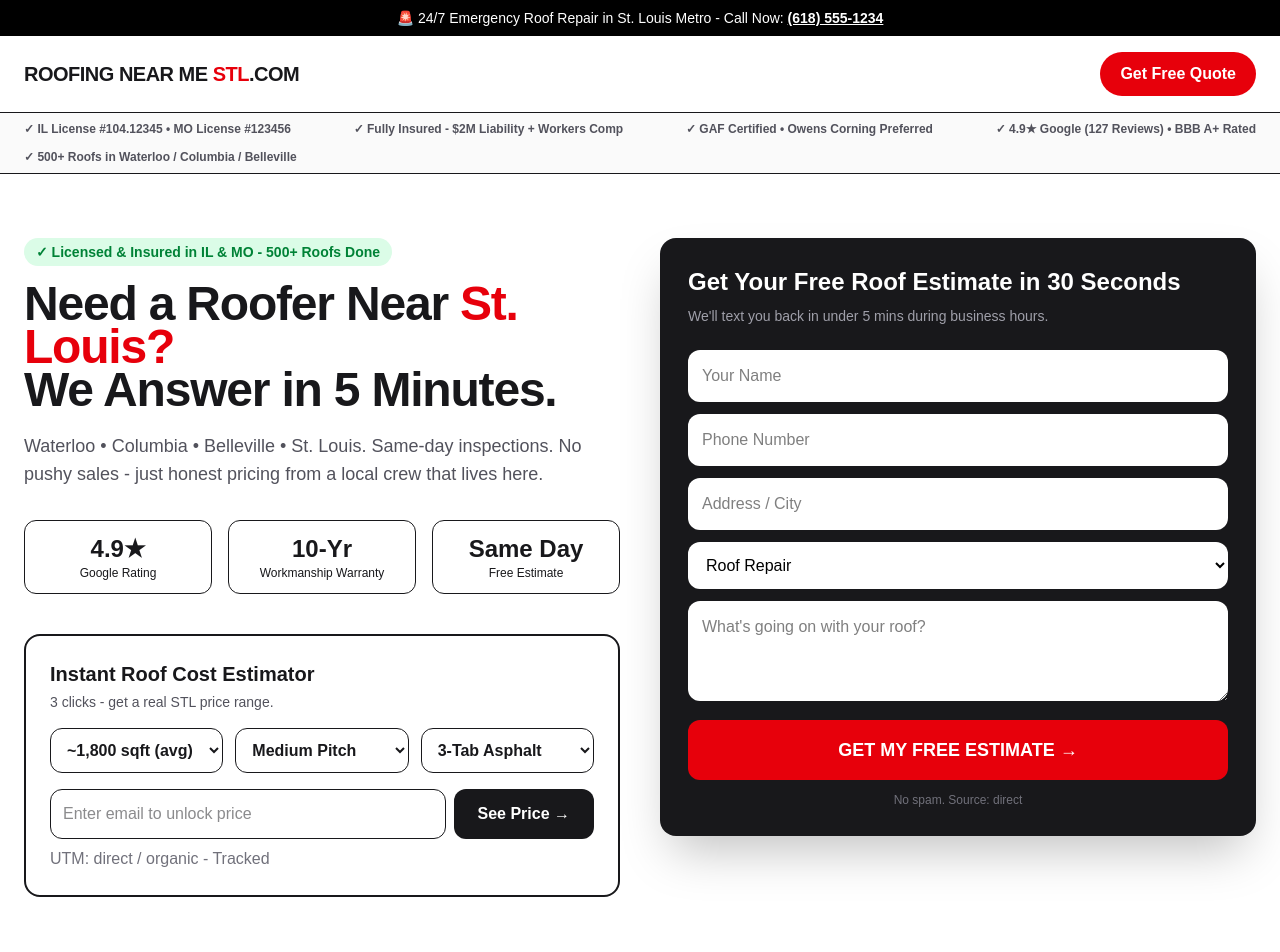
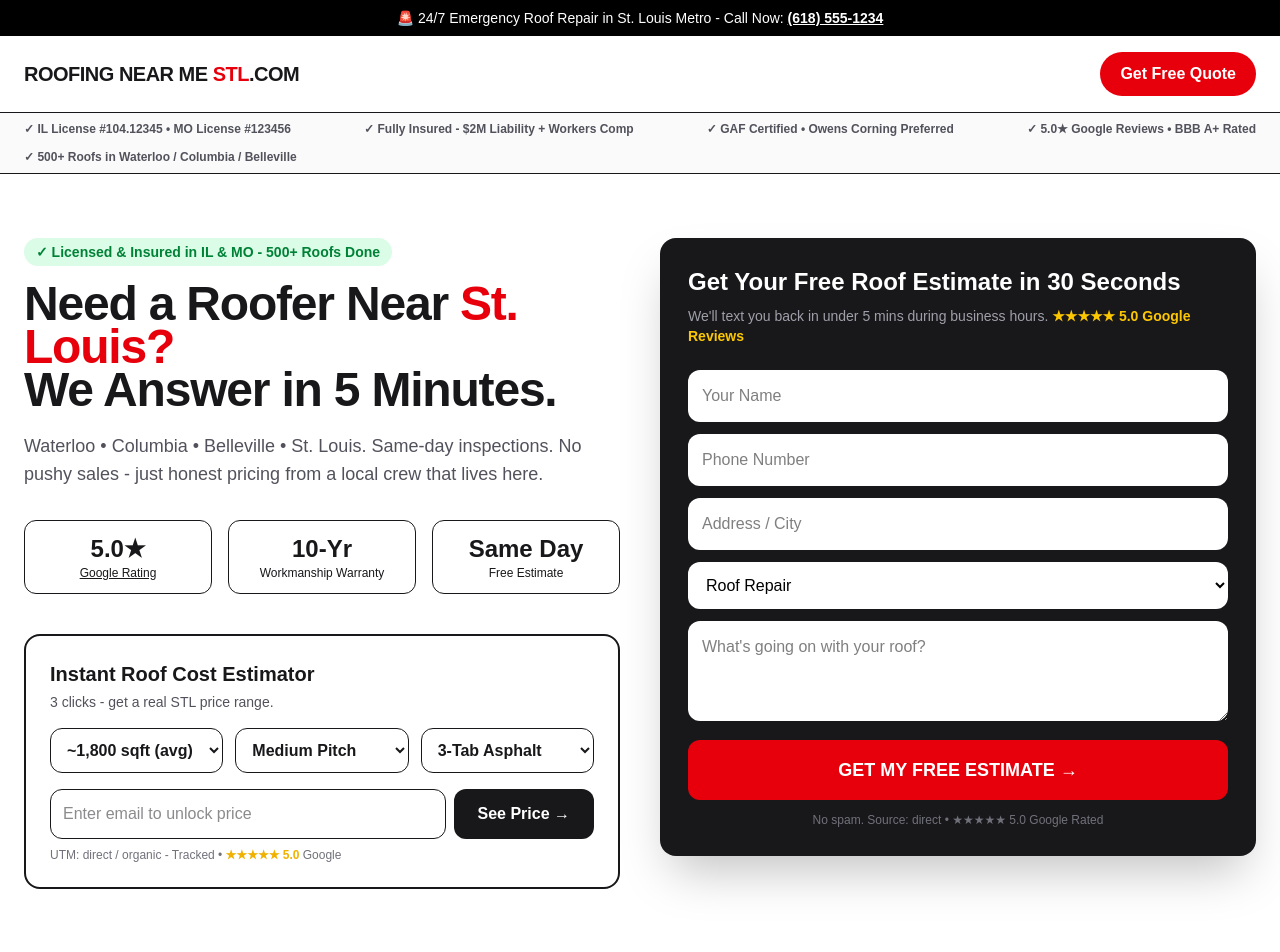
Before and after one commit to RoofingnearmeSTL/roofingnearmestl.com, a Next.js app: page / in a window 1280 px wide. Shown: the top 952 px of the page. Built offline with nearby package versions, Linux system fonts and the light colour scheme.

Commit message:
Add sending state to lead submission form

```diff
--- a/src/app/page.tsx
+++ b/src/app/page.tsx
@@ -5,6 +5,10 @@ export default function Home() {
   const [utm, setUtm] = useState({ source: "", medium: "", campaign: "", content: "", term: "", gclid: "", fbclid: "", landing: "" });
   const [est, setEst] = useState({ size: "1800", pitch: "medium", material: "asphalt", email: "" });
   const [showPrice, setShowPrice] = useState(false);
+  const [sending, setSending] = useState(false);
+
+  // REPLACE THIS WITH YOUR REAL GOOGLE PLACE ID LATER - get it from https://developers.google.com/maps/documentation/places/web-service/place-id
+  const GOOGLE_PLACE_ID = "ChIJ_YOUR_PLACE_ID_HERE";
 
   useEffect(() => {
     const p = new URLSearchParams(window.location.search);
@@ -34,6 +38,54 @@ export default function Home() {
     return Math.round(base/100)*100;
   })();
 
+  async function handleLeadSubmit(e: React.FormEvent<HTMLFormElement>) {
+    e.preventDefault();
+    if(sending) return;
+    setSending(true);
+    const fd = new FormData(e.target as HTMLFormElement);
+    const payload = {
+      name: fd.get("name"),
+      phone: fd.get("phone"),
+      address: fd.get("address"),
+      service: fd.get("service"),
+      details: fd.get("details"),
+      utm_source: utm.source,
+      utm_medium: utm.medium,
+      utm_campaign: utm.campaign,
+      utm_content: utm.content,
+      utm_term: utm.term,
+      gclid: utm.gclid,
+      fbclid: utm.fbclid,
+      landing_page: utm.landing,
+      est_size: est.size,
+      est_pitch: est.pitch,
+      est_material: est.material,
+      est_email: est.email,
+      est_price_low: Math.round(price*0.9),
+      est_price_high: Math.round(price*1.15),
+      page: typeof window !== 'undefined' ? window.location.href : '',
+    };
+    try {
+      const res = await fetch("/api/lead", {
+        method: "POST",
+        headers: { "Content-Type": "application/json" },
+        body: JSON.stringify(payload),
+      });
+      if(res.ok){
+        alert("Thanks! We'll call you in 15 minutes - Roofing Near Me STL");
+        (e.target as HTMLFormElement).reset();
+        // @ts-ignore
+        if(typeof window !== 'undefined' && (window as any).gtag) (window as any).gtag('event','generate_lead');
+      } else {
+        alert("Error - please call (618) 555-1234");
+      }
+    } catch {
+      alert("Error - please call (618) 555-1234");
+    } finally {
+      setSending(false);
+    }
+  }
+
   return (
     <div className="min-h-screen bg-white text-zinc-900">
       <div className="bg-black text-white text-center py-2 text-sm px-2">
@@ -50,7 +102,7 @@ export default function Home() {
           <span>✓ IL License #104.12345 • MO License #123456</span>
           <span>✓ Fully Insured - $2M Liability + Workers Comp</span>
           <span>✓ GAF Certified • Owens Corning Preferred</span>
-          <span>✓ 4.9★ Google (127 Reviews) • BBB A+ Rated</span>
+          <span>✓ 5.0★ Google Reviews • BBB A+ Rated</span>
           <span>✓ 500+ Roofs in Waterloo / Columbia / Belleville</span>
         </div>
       </div>
@@ -62,7 +114,7 @@ export default function Home() {
           <p className="text-lg text-zinc-600 mt-5">Waterloo • Columbia • Belleville • St. Louis. Same-day inspections. No pushy sales - just honest pricing from a local crew that lives here.</p>
 
           <div className="mt-8 grid grid-cols-3 gap-4 text-center">
-            <div className="border rounded-xl p-3"><div className="font-black text-2xl">4.9★</div><div className="text-xs">Google Rating</div></div>
+            <div className="border rounded-xl p-3"><div className="font-black text-2xl">5.0★</div><div className="text-xs"><a href={`https://search.google.com/local/reviews?placeid=${GOOGLE_PLACE_ID}`} target="_blank" className="underline">Google Rating</a></div></div>
             <div className="border rounded-xl p-3"><div className="font-black text-2xl">10-Yr</div><div className="text-xs">Workmanship Warranty</div></div>
             <div className="border rounded-xl p-3"><div className="font-black text-2xl">Same Day</div><div className="text-xs">Free Estimate</div></div>
           </div>
@@ -100,14 +152,15 @@ export default function Home() {
                 <a href="#quote" className="inline-block mt-3 bg-red-600 text-white px-5 py-2 rounded-full font-bold">Lock This Estimate</a>
               </div>
             )}
-            <div className="text- text-zinc-500 mt-2">UTM: {utm.source || "direct"} / {utm.medium || "organic"} - Tracked</div>
+            <div className="text-zinc-500 mt-2 text-xs">UTM: {utm.source || "direct"} / {utm.medium || "organic"} - Tracked • <span className="font-bold text-yellow-500">★★★★★ 5.0</span> Google</div>
           </div>
         </div>
 
         <div id="quote" className="bg-zinc-900 text-white rounded-2xl p-7 shadow-2xl sticky top-6">
           <h2 className="text-2xl font-bold">Get Your Free Roof Estimate in 30 Seconds</h2>
-          <p className="text-zinc-400 text-sm mt-2 mb-6">We'll text you back in under 5 mins during business hours.</p>
-          <form className="space-y-3" action="https://formspree.io/f/xvovqk" method="POST">
+          <p className="text-zinc-400 text-sm mt-2 mb-6">We'll text you back in under 5 mins during business hours. <span className="text-yellow-400 font-bold">★★★★★ 5.0 Google Reviews</span></p>
+
+          <form className="space-y-3" onSubmit={handleLeadSubmit}>
             <input name="name" required placeholder="Your Name" className="w-full p-3.5 rounded-xl bg-white text-black" />
             <input name="phone" required placeholder="Phone Number" className="w-full p-3.5 rounded-xl bg-white text-black" />
             <input name="address" required placeholder="Address / City" className="w-full p-3.5 rounded-xl bg-white text-black" />
@@ -119,14 +172,10 @@ export default function Home() {
               <option>Gutters / Siding</option>
             </select>
             <textarea name="details" placeholder="What's going on with your roof?" rows={3} className="w-full p-3.5 rounded-xl bg-white text-black"></textarea>
-            <input type="hidden" name="utm_source" value={utm.source} />
-            <input type="hidden" name="utm_medium" value={utm.medium} />
-            <input type="hidden" name="utm_campaign" value={utm.campaign} />
-            <input type="hidden" name="gclid" value={utm.gclid} />
-            <input type="hidden" name="fbclid" value={utm.fbclid} />
-            <input type="hidden" name="landing_page" value={utm.landing} />
-            <button className="w-full bg-red-600 py-4 rounded-xl font-black text-lg hover:bg-red-700">GET MY FREE ESTIMATE →</button>
-            <p className="text-xs text-zinc-500 text-center">No spam. Source: {utm.source || "direct"}</p>
+            <button disabled={sending} className="w-full bg-red-600 py-4 rounded-xl font-black text-lg hover:bg-red-700 disabled:opacity-50">
+              {sending ? "Sending..." : "GET MY FREE ESTIMATE →"}
+            </button>
+            <p className="text-xs text-zinc-500 text-center">No spam. Source: {utm.source || "direct"} • ★★★★★ 5.0 Google Rated</p>
           </form>
         </div>
       </section>
@@ -154,13 +203,13 @@ export default function Home() {
         <h2 className="text-3xl font-black text-center">Roofing FAQ - St. Louis</h2>
         <div className="mt-8 space-y-4">
           <details className="border rounded-xl p-5 bg-white"><summary className="font-bold cursor-pointer">How much does a new roof cost in St. Louis?</summary><p className="text-sm text-zinc-600 mt-3">2026 average $7,200-$16,800 for 1,200-3,000 sqft. Use estimator above.</p></details>
-          <details className="border rounded-xl p-5 bg-white"><summary className="font-bold cursor-pointer">Are you licensed in IL and MO?</summary><p className="text-sm text-zinc-600 mt-3">Yes - IL & MO licensed, $2M insured.</p></details>
+          <details className="border rounded-xl p-5 bg-white"><summary className="font-bold cursor-pointer">Are you licensed in IL and MO?</summary><p className="text-sm text-zinc-600 mt-3">Yes - IL & MO licensed, $2M insured. 5.0★ Google Rated.</p></details>
           <details className="border rounded-xl p-5 bg-white"><summary className="font-bold cursor-pointer">How fast can you inspect in Waterloo?</summary><p className="text-sm text-zinc-600 mt-3">Same day if call before 2pm. We live in 62298.</p></details>
         </div>
       </section>
 
       <footer className="py-10 text-center text-sm text-zinc-500 border-t">
-        © {new Date().getFullYear()} RoofingNearMeSTL.com • Waterloo IL 62298 + STL Metro • UTM Tracking Active
+        © {new Date().getFullYear()} RoofingNearMeSTL.com • Waterloo IL 62298 + STL Metro • UTM Tracking Active • ★★★★★ 5.0 Google
       </footer>
     </div>
   );
```
